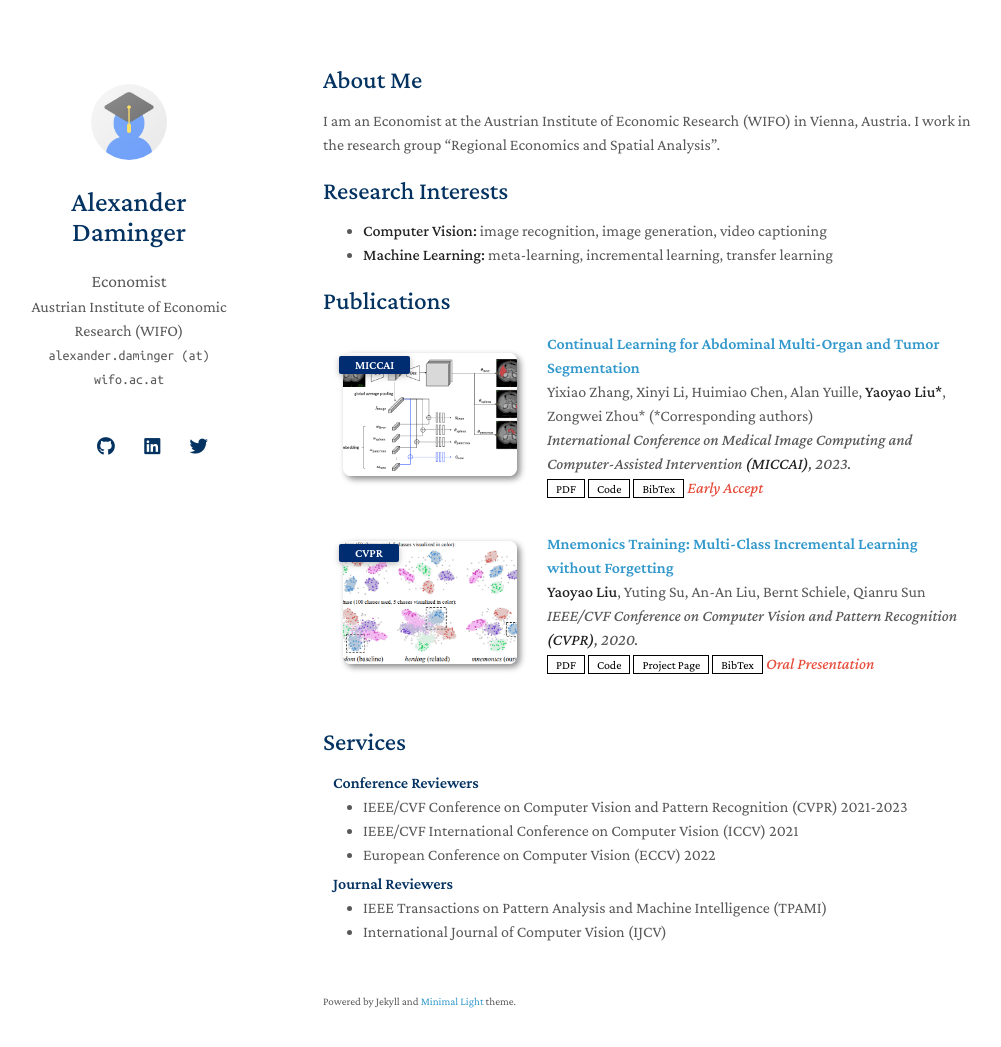
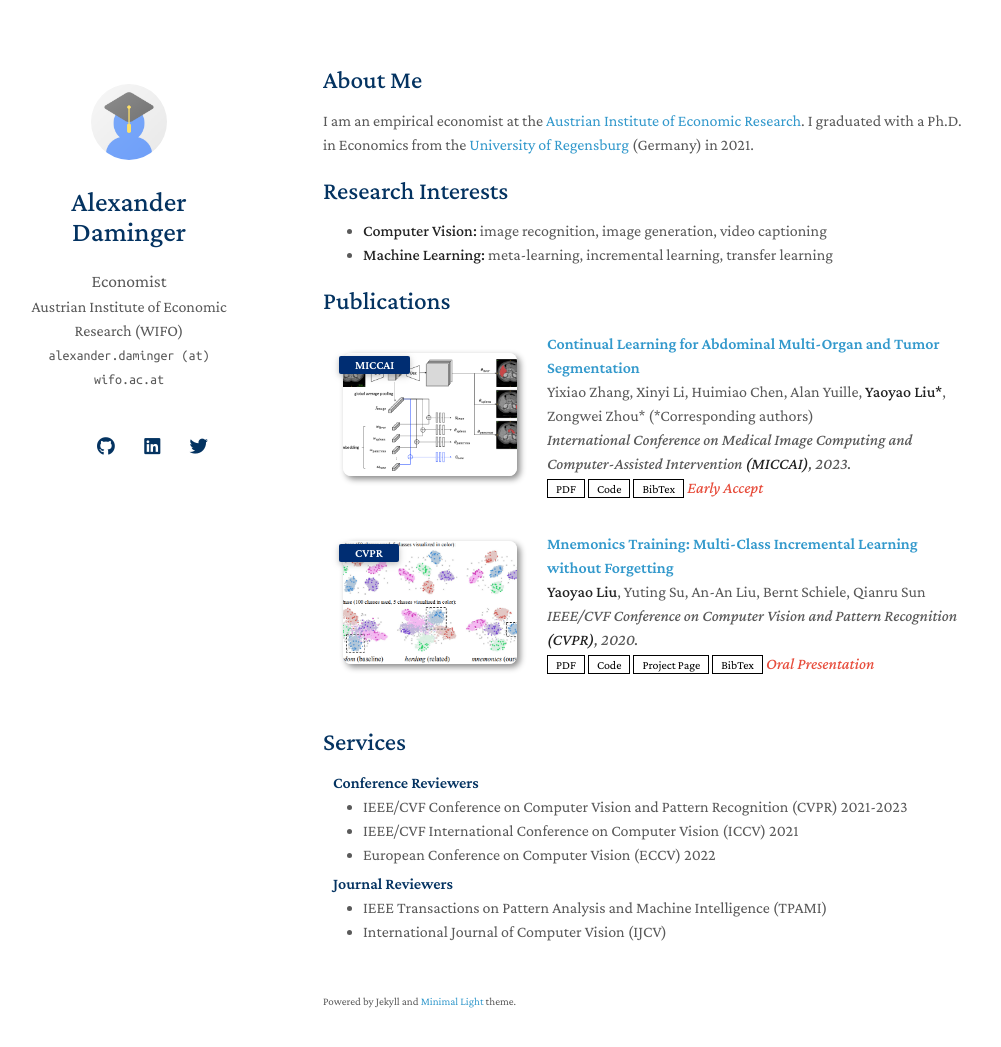
Before and after one commit to alexdaminger/alexdaminger.github.io, a Jekyll site: the page built from index.md, in a window 1280 px wide and 1082 px high. Shown: the top 1047 px of the window, without its empty margins (147-1148 px from the left). Built offline with Jekyll 4.4.1, drawn with Linux system fonts in a browser that asks for light colours; nearby versions of some CDN libraries; a style sheet for code colours, icons or effects is not loaded; our own code applies the rules of GitHub Pages for plain Markdown files.

Commit message:
Update index.md

```diff
--- a/index.md
+++ b/index.md
@@ -4,7 +4,8 @@ layout: homepage
 
 ## About Me
 
-I am an Economist at the Austrian Institute of Economic Research (WIFO) in Vienna, Austria. I work in the research group "Regional Economics and Spatial Analysis".
+I am an empirical economist at the [Austrian Institute of Economic Research](https://www.wifo.ac.at).
+I graduated with a Ph.D. in Economics from the [University of Regensburg](https:/www.ur.de) (Germany) in 2021.
 
 ## Research Interests
 
```
